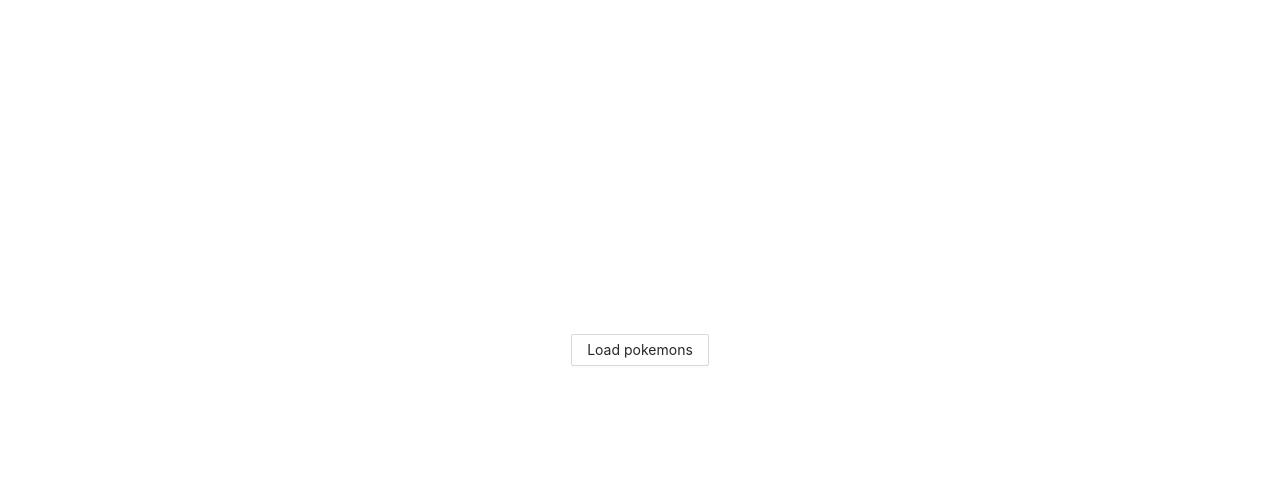
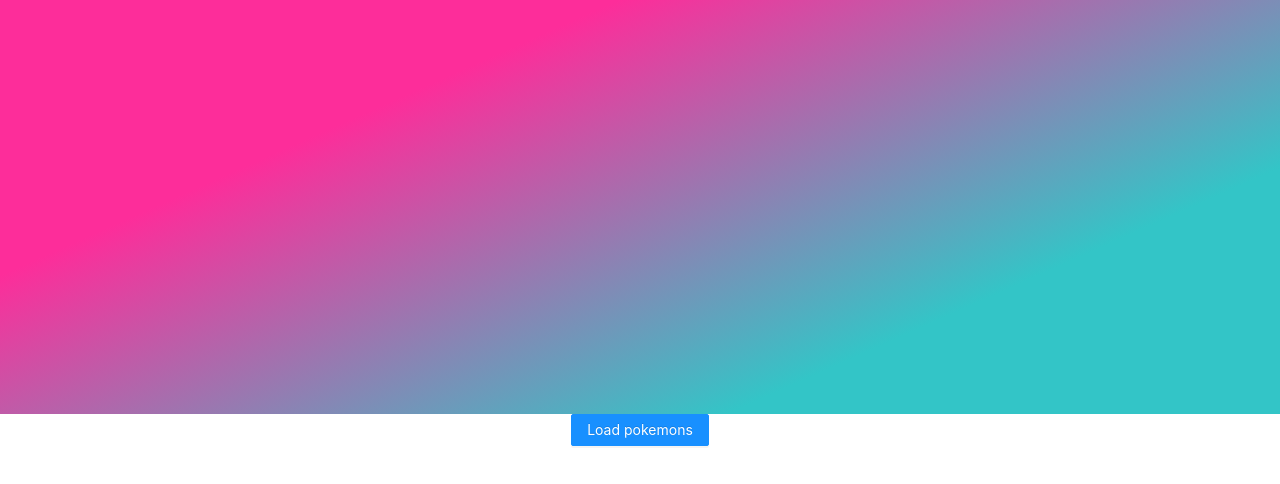
Before and after one commit to KamilShaikhutdinov/pokedox, a React (Create React App) app: page / in a window 1280 px wide. Shown: the top 484 px of the page. Built offline with nearby package versions, Linux system fonts and the light colour scheme.

Commit message:
layout fixes

```diff
--- a/src/components/pokemonCard/pokemonCard.module.css
+++ b/src/components/pokemonCard/pokemonCard.module.css
@@ -1,3 +1,8 @@
 .card {
+    display: flex;
+    flex-direction: column;
+    justify-content: space-between;
     margin:50px;
+    max-height: 600px;
+    background-color: #b5f5ec;
 }
--- a/src/components/pokemonList/pokemonList.jsx
+++ b/src/components/pokemonList/pokemonList.jsx
@@ -13,7 +13,6 @@
     axios
       .get(`https://pokeapi.co/api/v2/pokemon/?offset=${pagination}`)
       .then(function (response) {
-        console.log(response);
         setPokemonList(response.data.results);
       })
       .catch(setError(hasError))
@@ -21,8 +20,8 @@
   };
   return (
     <>
-      <div className="App">
-        <ul>
+      <div className={styles.App}>
+        <ul className={styles.pokemonList}>
           {pokemonList.map((pokemon) => (
             <li key={pokemon.name}>
               <NavLink
@@ -37,7 +36,7 @@
         </ul>
       </div>
       <div className="buttonContainer">
-        <Button onClick={handleClick}>
+        <Button type="primary " onClick={handleClick}>
           {pagination !== 0 ? "Load more" : "Load pokemons"}
         </Button>
       </div>
--- a/src/components/pokemonList/pokemonList.module.css
+++ b/src/components/pokemonList/pokemonList.module.css
@@ -0,0 +1,27 @@
+.App {
+  display: flex;
+  justify-content: center;
+  padding-top: 200px;
+  padding-bottom: 200px;
+  background: rgb(51, 197, 199);
+  background: linear-gradient(
+    336deg,
+    rgba(51, 197, 199, 1) 25%,
+    rgba(253, 45, 154, 1) 72%
+  );
+}
+.buttonContainer {
+  display: flex;
+  justify-content: center;
+}
+.pokemonList {
+  column-count: 4;
+  column-gap: 30px;
+  list-style-type: none;
+}
+li {
+  margin-bottom: 20px;
+}
+a {
+    color: black;
+}
```
